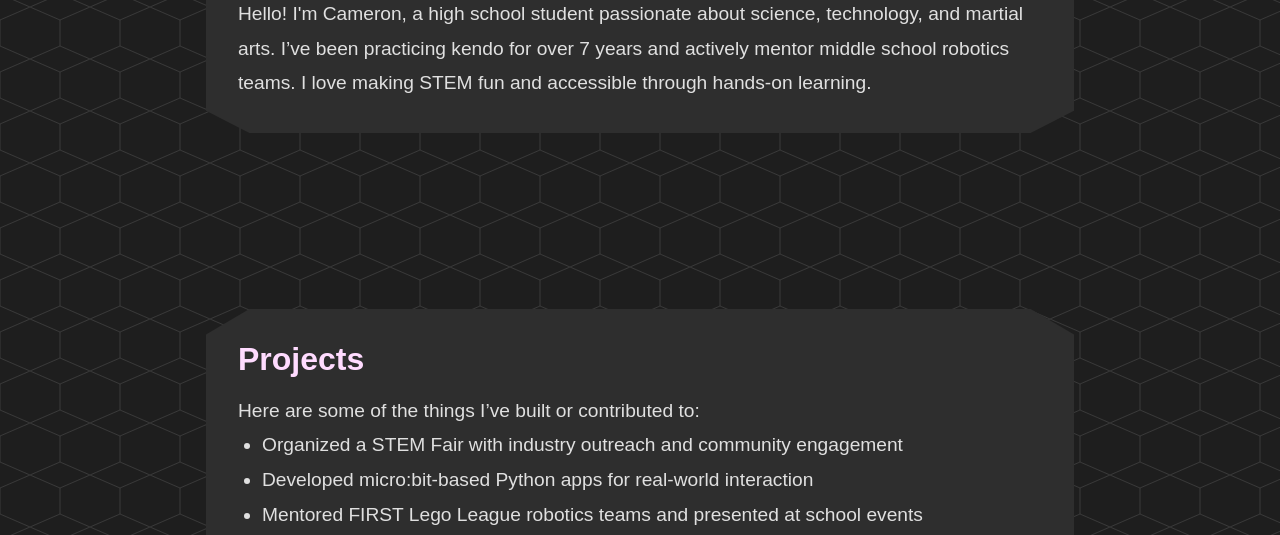
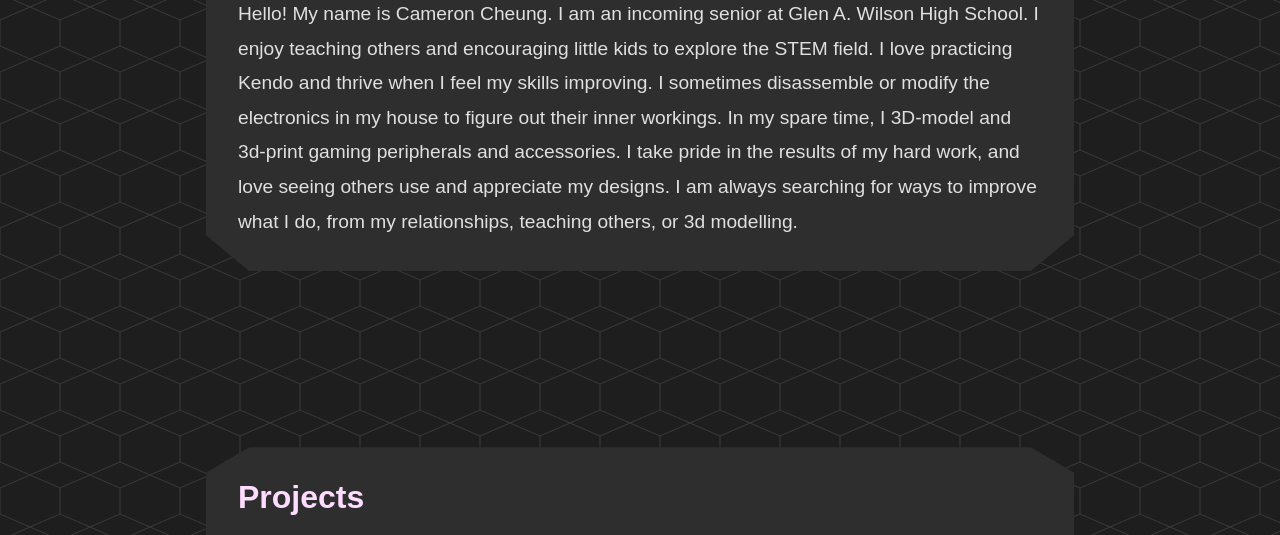
Before and after one commit to BeautifulEggroll/portfolio.github.io, a plain HTML site: page index.html in a window 1280 px wide. Shown: the part 565-1100 px from the top of the page. Drawn offline with Linux system fonts and the light colour scheme.

Commit message:
modified:   index.html

```diff
--- a/index.html
+++ b/index.html
@@ -172,7 +172,7 @@
   <section id="about">
     <div class="box">
       <h2>About Me</h2>
-      <p>Hello! I'm Cameron, a high school student passionate about science, technology, and martial arts. I’ve been practicing kendo for over 7 years and actively mentor middle school robotics teams. I love making STEM fun and accessible through hands-on learning.</p>
+      <p>Hello! My name is Cameron Cheung. I am an incoming senior at Glen A. Wilson High School. I enjoy teaching others and encouraging little kids to explore the STEM field. I love practicing Kendo and thrive when I feel my skills improving. I sometimes disassemble or modify the electronics in my house to figure out their inner workings. In my spare time, I 3D-model and 3d-print gaming peripherals and accessories. I take pride in the results of my hard work, and love seeing others use and appreciate my designs. I am always searching for ways to improve what I do, from my relationships, teaching others, or 3d modelling.</p>
     </div>
   </section>
 
```
